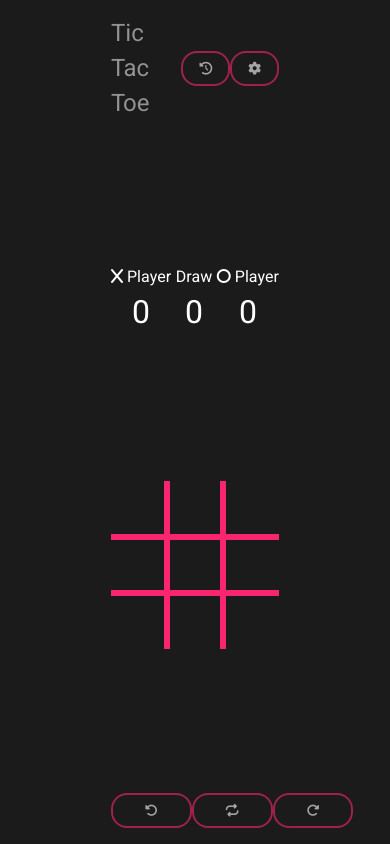
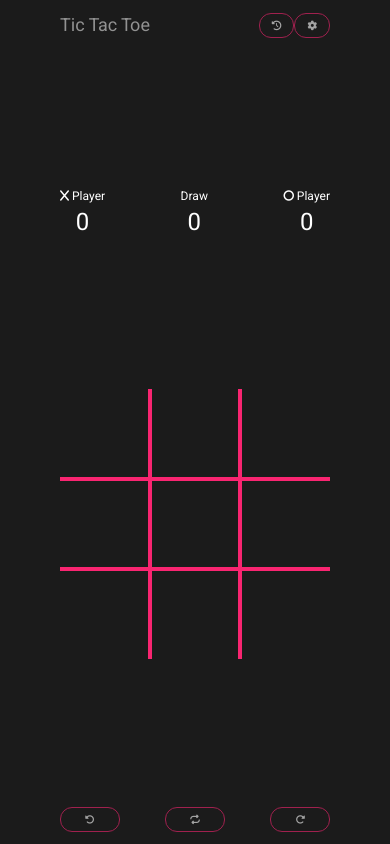
Before and after one commit to luhluh-17/tictactoe-game, a plain HTML site: page index.html in a window 390 px wide. Drawn offline with Linux system fonts and the light colour scheme.

Commit message:
adjust the media-query font-size for smartphones

```diff
--- a/scss/layout/_media-query.scss
+++ b/scss/layout/_media-query.scss
@@ -3,7 +3,6 @@ $smartphone-max: 425px;
 /* Smartphones */
 @media only screen and (max-width: $smartphone-max) {
   :root {
-    --box-size: var(--box-size-sm);
-    --box-size: var(--box-size-xs)
+    font-size: 12px;
   }
 }
```
Also changed, not shown: css/main.css.
